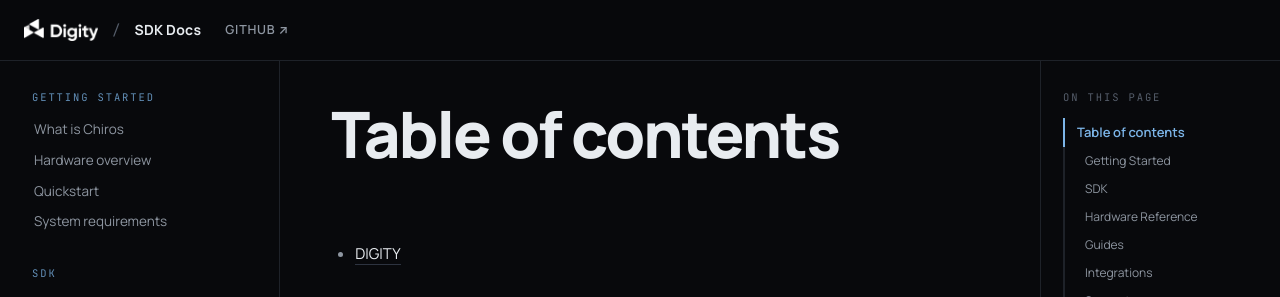
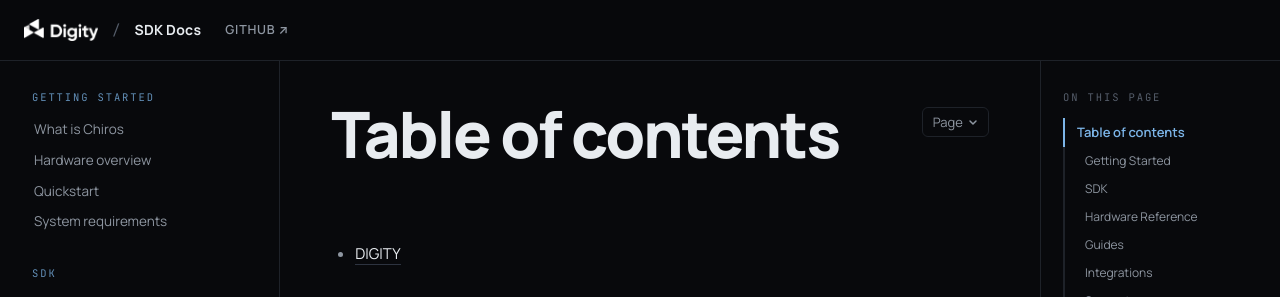
Before and after one commit to digity-cristobalcorral/digity-sdk, an MkDocs documentation site: the page built from docs/SUMMARY.md, in a window 1280 px wide. Shown: the top 297 px of the page. Built offline with MkDocs 1.6.1, drawn with Linux system fonts in a browser that asks for light colours.

Commit message:
feat: add page actions dropdown (copy markdown, view on GitHub, open in Claude)

```diff
--- a/docs/assets/docs.css
+++ b/docs/assets/docs.css
@@ -274,6 +274,66 @@
 
 /* Page head */
 .docs__head { margin-bottom: 72px; }
+.docs__head-row {
+  display: flex;
+  align-items: flex-start;
+  justify-content: space-between;
+  gap: 16px;
+}
+.docs__head-row .docs__title { margin: 0; flex: 1; }
+
+/* Page actions dropdown */
+.page-actions { position: relative; flex-shrink: 0; margin-top: 6px; }
+.page-actions__btn {
+  display: inline-flex;
+  align-items: center;
+  gap: 5px;
+  background: transparent;
+  border: 1px solid var(--border);
+  border-radius: 6px;
+  color: var(--text-2);
+  font-family: var(--font);
+  font-size: 13px;
+  padding: 5px 10px;
+  cursor: pointer;
+  transition: border-color .15s, color .15s;
+}
+.page-actions__btn:hover { border-color: var(--border-strong); color: var(--text); }
+.page-actions__menu {
+  position: absolute;
+  top: calc(100% + 6px);
+  right: 0;
+  background: var(--surface);
+  border: 1px solid var(--border);
+  border-radius: 8px;
+  box-shadow: 0 8px 24px rgba(0,0,0,.35);
+  min-width: 240px;
+  z-index: 100;
+  padding: 4px;
+}
+.page-actions__menu[hidden] { display: none; }
+.page-actions__item {
+  display: flex;
+  align-items: center;
+  gap: 10px;
+  width: 100%;
+  padding: 8px 10px;
+  border-radius: 5px;
+  border: 0;
+  background: transparent;
+  color: var(--text);
+  font-family: var(--font);
+  font-size: 13px;
+  text-align: left;
+  text-decoration: none;
+  cursor: pointer;
+  transition: background .12s;
+}
+.page-actions__item:hover { background: var(--surface-2); }
+.page-actions__item svg { flex-shrink: 0; color: var(--text-2); }
+.page-actions__item span { display: flex; flex-direction: column; gap: 1px; }
+.page-actions__item strong { font-weight: 500; color: var(--text); }
+.page-actions__item small { font-size: 11px; color: var(--text-3); }
 .docs__eyebrow {
   display: inline-flex;
   align-items: center;
--- a/docs/assets/docs.js
+++ b/docs/assets/docs.js
@@ -31,6 +31,44 @@
     });
   });
 });
+
+// Page actions dropdown
+(function () {
+  const btn = document.getElementById('pageActionsBtn');
+  const menu = document.getElementById('pageActionsMenu');
+  if (!btn || !menu) return;
+
+  btn.addEventListener('click', (e) => {
+    e.stopPropagation();
+    const open = !menu.hidden;
+    menu.hidden = open;
+    btn.setAttribute('aria-expanded', String(!open));
+  });
+
+  document.addEventListener('click', () => {
+    menu.hidden = true;
+    btn.setAttribute('aria-expanded', 'false');
+  });
+
+  // Copy page as Markdown
+  const copyBtn = document.getElementById('copyMarkdownBtn');
+  if (copyBtn) {
+    copyBtn.addEventListener('click', async () => {
+      const src = copyBtn.dataset.src;
+      const url = 'https://raw.githubusercontent.com/digity-cristobalcorral/digity-sdk/main/docs/' + src;
+      try {
+        const res = await fetch(url);
+        const text = await res.text();
+        await navigator.clipboard.writeText(text);
+        const strong = copyBtn.querySelector('strong');
+        strong.textContent = 'Copied!';
+        setTimeout(() => strong.textContent = 'Copy page', 1500);
+      } catch {
+        alert('Could not copy — open the GitHub link to copy manually.');
+      }
+    });
+  }
+})();
 
 // Inject copy buttons on all MkDocs fenced code blocks
 document.querySelectorAll('.docs__main pre').forEach(pre => {
--- a/theme/main.html
+++ b/theme/main.html
@@ -68,7 +68,28 @@
       {% if page.meta and page.meta.eyebrow %}
       <div class="docs__eyebrow"><span class="dot"></span>{{ page.meta.eyebrow }}</div>
       {% endif %}
-      <h1 class="docs__title">{{ page.title }}</h1>
+      <div class="docs__head-row">
+        <h1 class="docs__title">{{ page.title }}</h1>
+        <div class="page-actions">
+          <button class="page-actions__btn" id="pageActionsBtn" aria-expanded="false">
+            Page <svg width="10" height="10" viewBox="0 0 10 10" fill="none"><path d="M2 4l3 3 3-3" stroke="currentColor" stroke-width="1.5" stroke-linecap="round" stroke-linejoin="round"/></svg>
+          </button>
+          <div class="page-actions__menu" id="pageActionsMenu" hidden>
+            <button class="page-actions__item" id="copyMarkdownBtn" data-src="{{ page.file.src_path }}">
+              <svg width="14" height="14" viewBox="0 0 16 16" fill="none"><rect x="5" y="5" width="9" height="9" rx="1.5" stroke="currentColor" stroke-width="1.3"/><path d="M11 5V3.5A1.5 1.5 0 009.5 2h-6A1.5 1.5 0 002 3.5v6A1.5 1.5 0 003.5 11H5" stroke="currentColor" stroke-width="1.3"/></svg>
+              <span><strong>Copy page</strong><small>Copy as Markdown for LLMs</small></span>
+            </button>
+            <a class="page-actions__item" href="https://github.com/digity-cristobalcorral/digity-sdk/blob/main/docs/{{ page.file.src_path }}" target="_blank" rel="noopener">
+              <svg width="14" height="14" viewBox="0 0 16 16" fill="none"><path d="M2 4h12M2 8h8M2 12h5" stroke="currentColor" stroke-width="1.3" stroke-linecap="round"/></svg>
+              <span><strong>View as Markdown</strong><small>Open raw file on GitHub</small></span>
+            </a>
+            <a class="page-actions__item" href="https://claude.ai/new?q={{ (page.title + ' - Digity SDK docs: https://docs.digity.de/' + page.url) | urlencode }}" target="_blank" rel="noopener">
+              <svg width="14" height="14" viewBox="0 0 16 16" fill="none"><circle cx="8" cy="8" r="6" stroke="currentColor" stroke-width="1.3"/><path d="M8 5v3l2 2" stroke="currentColor" stroke-width="1.3" stroke-linecap="round"/></svg>
+              <span><strong>Open in Claude</strong><small>Ask Claude about this page</small></span>
+            </a>
+          </div>
+        </div>
+      </div>
       {% if page.meta and page.meta.lede %}
       <p class="docs__lede">{{ page.meta.lede }}</p>
       {% endif %}
```
